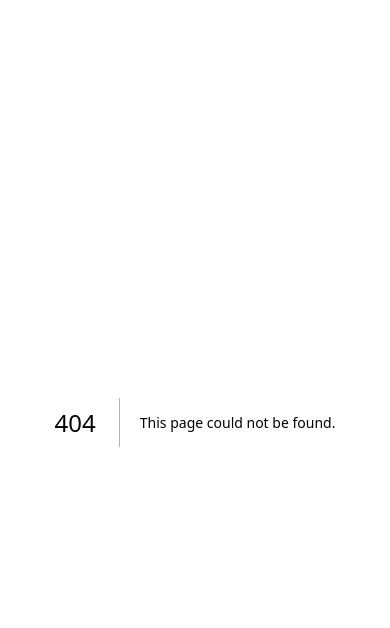
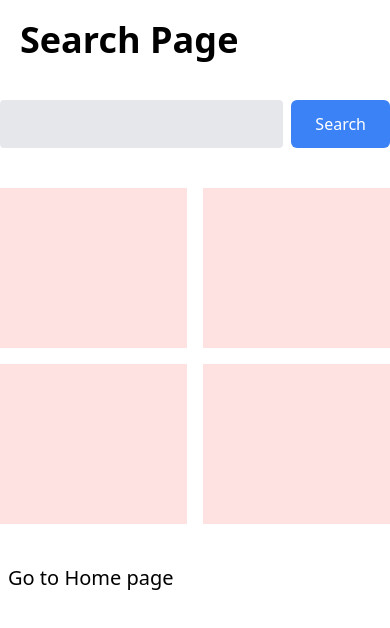
Before and after one commit to Simeonov11/skillcity-mp, a Next.js app: page /search in a window 390 px wide. Before the commit this address had no page. Shown: the top 628 px of the page. Built offline with nearby package versions, Linux system fonts and the light colour scheme.

Commit message:
Added Blank Search Page with done mobile first template

```diff
--- /dev/null
+++ b/pages/search.js
@@ -0,0 +1,41 @@
+import Input from "@/components/forms/input";
+import Footer from "@/components/shared/footer/footer";
+import Header from "@/components/shared/header";
+import Content from "@/components/shared/header/content";
+
+export default function Search() {
+    return(
+        <div className="w-full">
+            <Header name="Search"/>
+
+            <Content>
+                <div className="w-full flex flex-row space-x-2">
+                    <Input />
+                    <button
+                        className="bg-blue-500 text-white px-6 py-2 rounded-md"
+                        type="button"
+                    >
+                        Search
+                    </button>
+                </div>
+
+                <div className="w-full grid grid-cols-2 md:grid-cols-3 lg:grid-cols-4 gap-4 mt-10">
+                    <div className="w-full h-40 bg-red-100">
+
+                    </div>
+                    <div className="w-full h-40 bg-red-100">
+
+                    </div>
+                    <div className="w-full h-40 bg-red-100">
+
+                    </div>
+                    <div className="w-full h-40 bg-red-100">
+
+                    </div>
+                </div>
+            </Content>
+
+            <Footer href="/" title="Home"/>
+        </div>
+    )
+}
```
